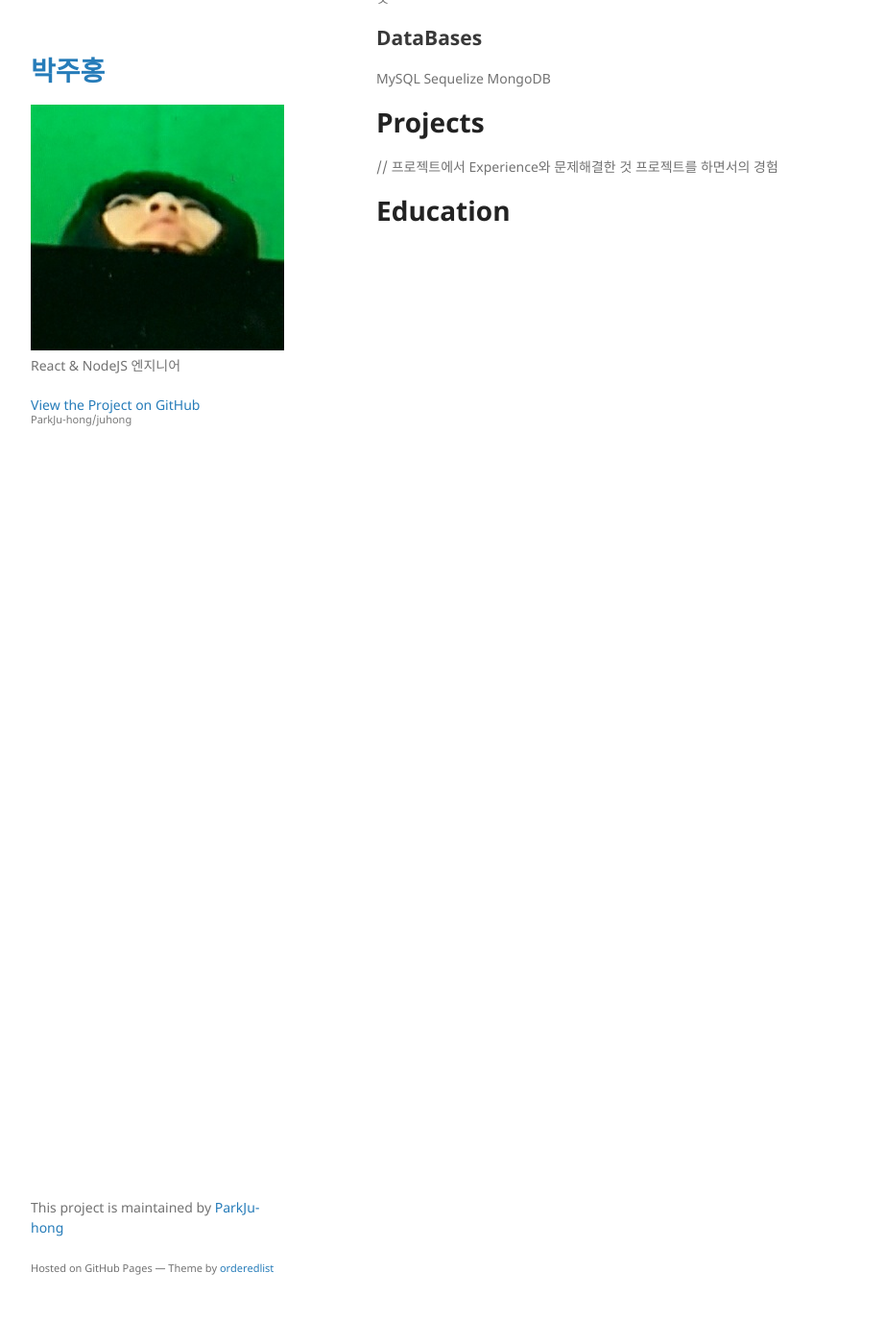
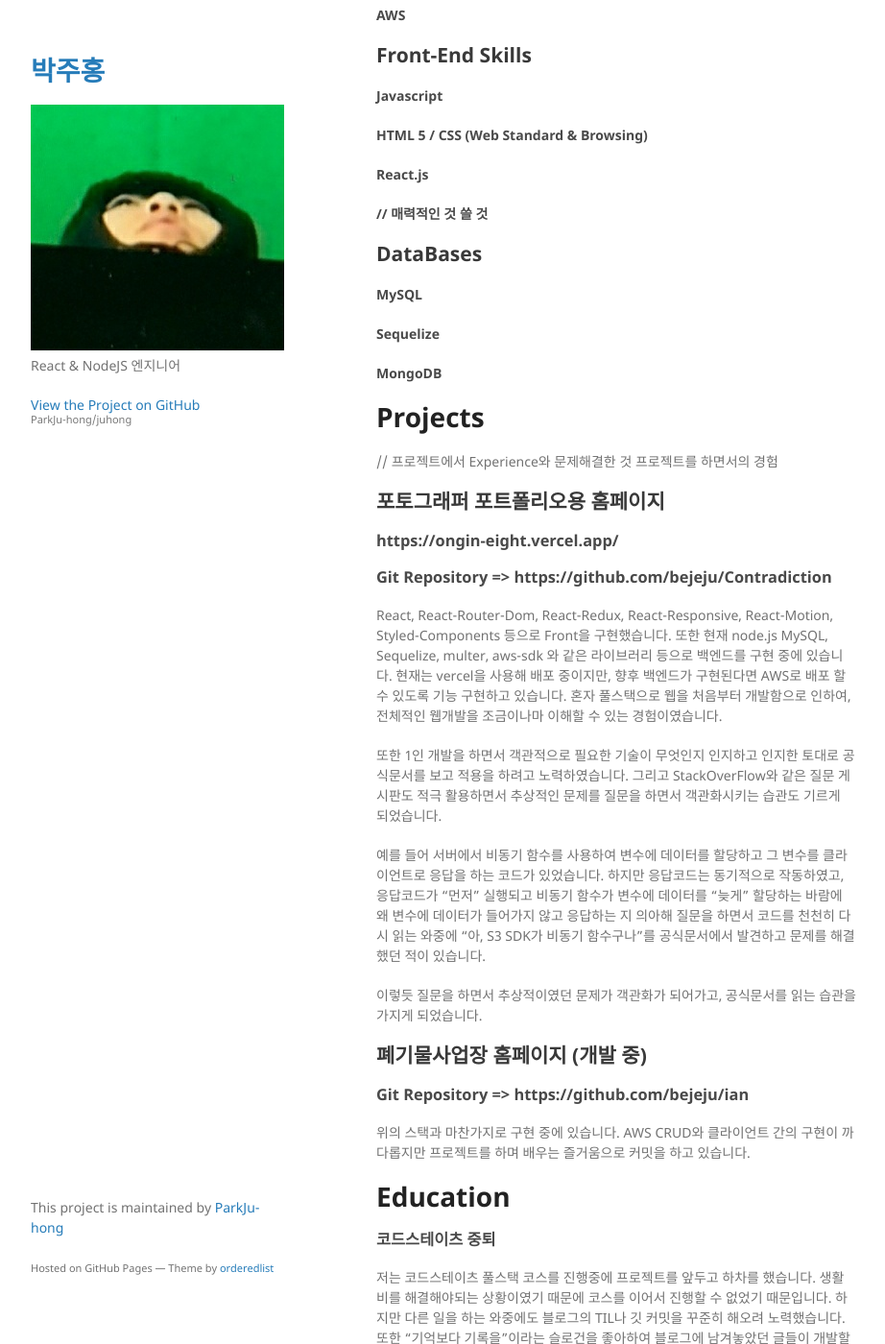
Before and after one commit to ParkJu-hong/juhong, a Jekyll site: the page built from index.md, in a window 1280 px wide and 1400 px high, scrolled down 270 px. Shown: the whole window at 96% size, without its empty margins (178-1100 px from the left). Built offline with Jekyll 4.4.1, drawn with Linux system fonts in a browser that asks for light colours; our own code applies the rules of GitHub Pages for plain Markdown files; some of the changed text lies outside the part shown.

Commit message:
22.01.06

```diff
--- a/index.md
+++ b/index.md
@@ -4,23 +4,54 @@ layout: default
 
 # Skills
 ## Back-End Skills
-node.js
-RESTful API design
-Git, GitHub
-AWS
+#### node.js
+#### RESTful API design
+#### Git, GitHub
+#### AWS
 
 ## Front-End Skills
-Javascript
-HTML 5 / CSS (Web Standard & Browsing)
-React.js
-// 매력적인 것 쓸 것
+#### Javascript
+#### HTML 5 / CSS (Web Standard & Browsing)
+#### React.js
+#### // 매력적인 것 쓸 것
 
 ## DataBases
-MySQL
-Sequelize
-MongoDB
+#### MySQL
+#### Sequelize
+#### MongoDB
 
 # Projects
 // 프로젝트에서 Experience와 문제해결한 것 프로젝트를 하면서의 경험
+## 포토그래퍼 포트폴리오용 홈페이지
+### https://ongin-eight.vercel.app/
+### Git Repository => https://github.com/bejeju/Contradiction
+
+React, React-Router-Dom, React-Redux, React-Responsive, React-Motion, Styled-Components 등으로
+Front을 구현했습니다. 또한 현재 node.js MySQL, Sequelize, multer, aws-sdk 와 같은 라이브러리 등으로 백엔드를
+구현 중에 있습니다. 현재는 vercel을 사용해 배포 중이지만, 향후 백엔드가 구현된다면 AWS로 배포 할 수 있도록 기능 구현하고 있습니다.
+혼자 풀스택으로 웹을 처음부터 개발함으로 인하여, 전체적인 웹개발을 조금이나마 이해할 수 있는 경험이였습니다.
+
+또한 1인 개발을 하면서 객관적으로 필요한 기술이 무엇인지 인지하고 인지한 토대로 공식문서를 보고 적용을 하려고 노력하였습니다.
+그리고 StackOverFlow와 같은 질문 게시판도 적극 활용하면서 추상적인 문제를 질문을 하면서 객관화시키는 습관도 기르게 되었습니다.
+
+예를 들어 서버에서 비동기 함수를 사용하여 변수에 데이터를 할당하고 그 변수를 클라이언트로 응답을 하는 코드가 있었습니다.
+하지만 응답코드는 동기적으로 작동하였고, 응답코드가 "먼저" 실행되고 비동기 함수가 변수에 데이터를 "늦게" 할당하는 바람에 왜
+변수에 데이터가 들어가지 않고 응답하는 지 의아해 질문을 하면서 코드를 천천히 다시 읽는 와중에 "아, S3 SDK가 비동기 함수구나"를
+공식문서에서 발견하고 문제를 해결했던 적이 있습니다.
+
+이렇듯 질문을 하면서 추상적이였던 문제가 객관화가 되어가고, 공식문서를 읽는 습관을 가지게 되었습니다.
+
+## 폐기물사업장 홈페이지 (개발 중)
+### Git Repository => https://github.com/bejeju/ian
+
+위의 스택과 마찬가지로 구현 중에 있습니다. AWS CRUD와 클라이언트 간의 구현이 까다롭지만 프로젝트를 하며 배우는 즐거움으로
+커밋을 하고 있습니다.
+
 
 # Education
+### 코드스테이츠 중퇴
+
+저는 코드스테이츠 풀스택 코스를 진행중에 프로젝트를 앞두고 하차를 했습니다. 생활비를 해결해야되는 상황이였기 때문에 코스를
+이어서 진행할 수 없었기 때문입니다. 하지만 다른 일을 하는 와중에도 블로그의 TIL나 깃 커밋을 꾸준히 해오려 노력했습니다.
+또한 "기억보다 기록을"이라는 슬로건을 좋아하여 블로그에 남겨놓았던 글들이 개발할때 도움이 많이 되었습니다. 학원의 도움이
+닿지 않아도 혼자 프로젝트를 진행하고, 문제 해결을 능동적으로 하고 있습니다.
```
Also changed, not shown: 1 other file.
